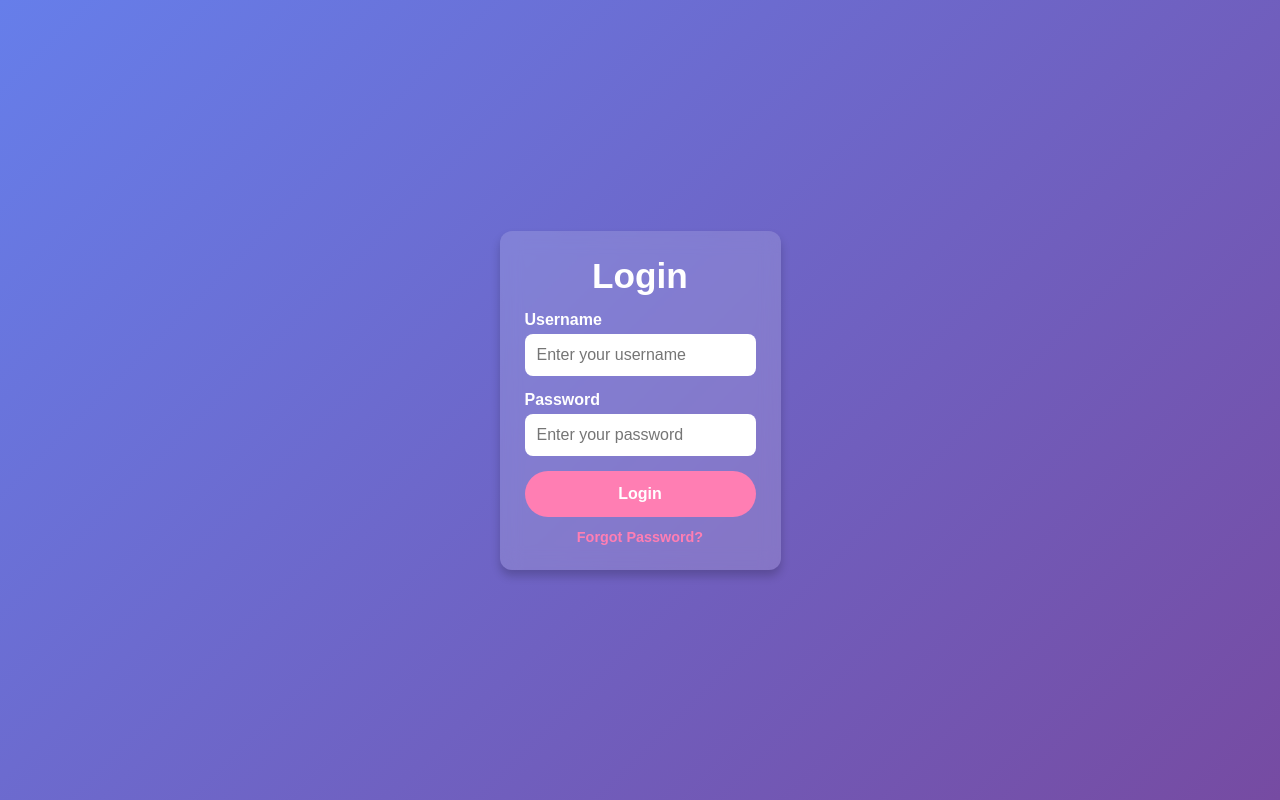
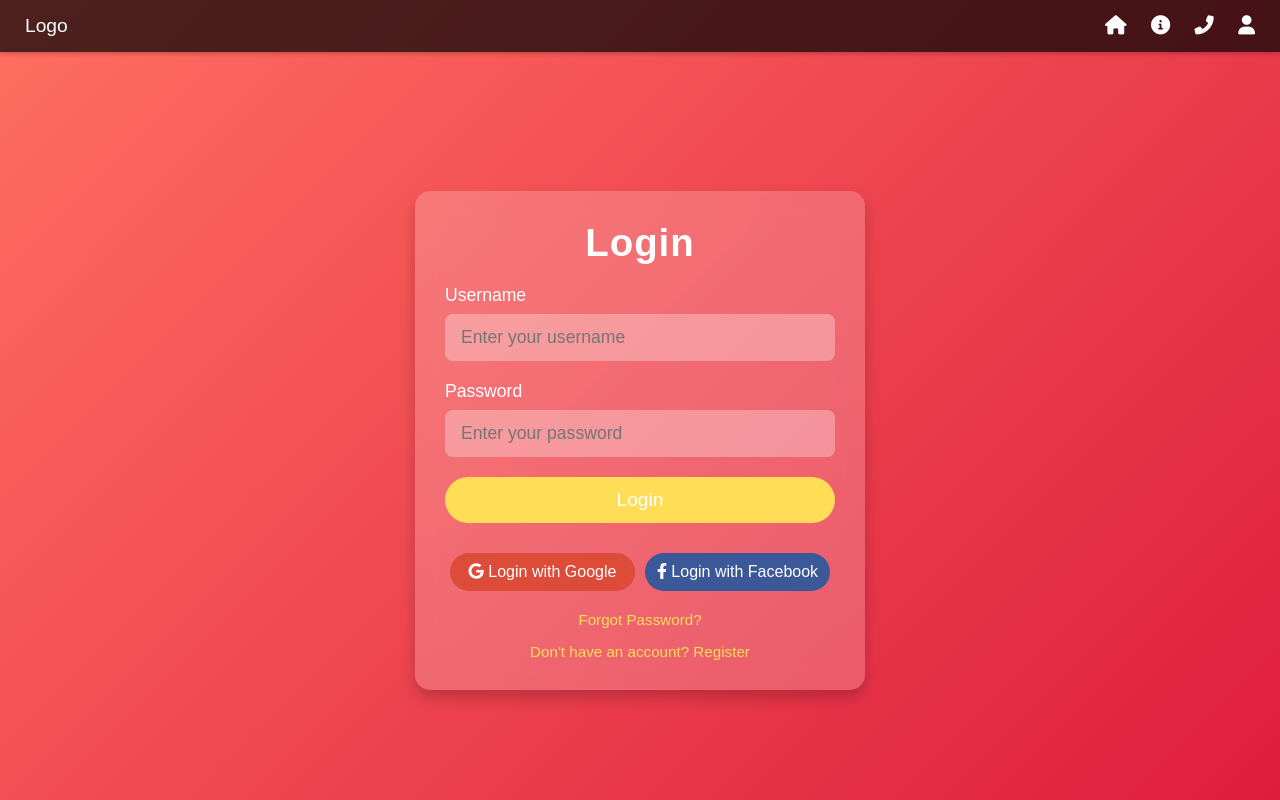
Before and after one commit to dkartik48/30Jan, a plain HTML site: page yogesh.html in a window 1280 px wide. Drawn offline with Linux system fonts and the light colour scheme.

Commit message:
changes by yogesh

```diff
--- a/yogesh.html
+++ b/yogesh.html
@@ -4,6 +4,7 @@
     <meta charset="UTF-8">
     <meta name="viewport" content="width=device-width, initial-scale=1.0">
     <title>Login Page</title>
+    <link href="https://cdnjs.cloudflare.com/ajax/libs/font-awesome/6.0.0-beta3/css/all.min.css" rel="stylesheet">
     <style>
         * {
             margin: 0;
@@ -12,93 +13,168 @@
             font-family: 'Arial', sans-serif;
         }
         body {
-            background: linear-gradient(135deg, #667eea, #764ba2);
+            background: linear-gradient(135deg, #ff6f61, #de1d3e);
             color: white;
             display: flex;
+            justify-content: center;
             align-items: center;
-            justify-content: center;
+            flex-direction: column;
             height: 100vh;
             text-align: center;
         }
+        nav {
+            position: absolute;
+            top: 0;
+            width: 100%;
+            background-color: rgba(0, 0, 0, 0.7);
+            padding: 15px;
+            display: flex;
+            justify-content: space-between;
+            align-items: center;
+            box-shadow: 0 2px 4px rgba(0, 0, 0, 0.2);
+        }
+        nav a {
+            color: white;
+            font-size: 1.2rem;
+            text-decoration: none;
+            padding: 10px;
+            transition: 0.3s;
+        }
+        nav a:hover {
+            color: #ffdd57;
+            background-color: rgba(255, 255, 255, 0.2);
+            border-radius: 5px;
+        }
         .container {
-            max-width: 400px;
-            padding: 25px;
-            background: rgba(255, 255, 255, 0.15);
-            border-radius: 12px;
-            box-shadow: 0 6px 10px rgba(0, 0, 0, 0.2);
-            backdrop-filter: blur(10px);
+            width: 100%;
+            max-width: 450px;
+            padding: 30px;
+            background: rgba(255, 255, 255, 0.2);
+            border-radius: 15px;
+            box-shadow: 0 8px 15px rgba(0, 0, 0, 0.2);
+            backdrop-filter: blur(12px);
+            margin-top: 80px;
         }
         h1 {
-            font-size: 2.2rem;
-            margin-bottom: 15px;
+            font-size: 2.4rem;
+            font-weight: 700;
+            margin-bottom: 20px;
+            letter-spacing: 1px;
         }
         .input-group {
-            margin: 15px 0;
+            margin-bottom: 20px;
             text-align: left;
         }
         label {
             display: block;
-            margin-bottom: 5px;
-            font-size: 1rem;
-            font-weight: bold;
+            margin-bottom: 8px;
+            font-size: 1.1rem;
         }
         input {
             width: 100%;
-            padding: 12px;
-            border: none;
+            padding: 12px 15px;
+            border: 1px solid transparent;
             border-radius: 8px;
-            font-size: 1rem;
-            outline: none;
-            transition: 0.3s;
+            font-size: 1.1rem;
+            background: rgba(255, 255, 255, 0.3);
+            color: white;
+            transition: all 0.3s ease;
         }
         input:focus {
-            background: rgba(255, 255, 255, 0.2);
-            color: white;
+            border-color: #ffdd57;
+            background: rgba(255, 255, 255, 0.5);
+            outline: none;
         }
         .btn {
-            padding: 14px 28px;
-            font-size: 1rem;
+            padding: 12px;
+            font-size: 1.2rem;
             color: white;
-            background: #ff7eb3;
+            background: #ffdd57;
             border: none;
-            border-radius: 30px;
+            border-radius: 25px;
             cursor: pointer;
             transition: 0.3s;
             width: 100%;
-            font-weight: bold;
+            margin-bottom: 10px;
         }
         .btn:hover {
-            background: #ff4f81;
+            background: #ffbb33;
             transform: scale(1.05);
         }
-        .forgot-pass {
-            margin-top: 12px;
-            font-size: 0.9rem;
+        .forgot-pass, .register-link {
+            margin-top: 15px;
+            font-size: 0.95rem;
         }
-        .forgot-pass a {
-            color: #ff7eb3;
+        .forgot-pass a, .register-link a {
+            color: #ffdd57;
             text-decoration: none;
-            font-weight: bold;
+            font-weight: 500;
         }
-        .forgot-pass a:hover {
-            text-decoration: underline;
+        .forgot-pass a:hover, .register-link a:hover {
+            color: #ffbb33;
+        }
+        .social-buttons {
+            display: flex;
+            justify-content: space-between;
+            margin-top: 15px;
+        }
+        .social-buttons button {
+            flex: 1;
+            padding: 10px;
+            font-size: 1rem;
+            border: none;
+            border-radius: 25px;
+            cursor: pointer;
+            margin: 5px;
+            transition: 0.3s;
+        }
+        .google-btn {
+            background: #dd4b39;
+            color: white;
+        }
+        .facebook-btn {
+            background: #3b5998;
+            color: white;
+        }
+        .google-btn:hover {
+            background: #c23321;
+        }
+        .facebook-btn:hover {
+            background: #2d4373;
         }
     </style>
 </head>
 <body>
+    <nav>
+        <div class="nav-left">
+            <a href="#">Logo</a>
+        </div>
+        <div class="nav-right">
+            <a href="#"><i class="fas fa-home"></i></a>
+            <a href="#"><i class="fas fa-info-circle"></i></a>
+            <a href="#"><i class="fas fa-phone-alt"></i></a>
+            <a href="#"><i class="fas fa-user"></i></a>
+        </div>
+    </nav>
+
     <div class="container">
         <h1>Login</h1>
         <form>
             <div class="input-group">
                 <label for="username">Username</label>
-                <input type="text" id="username" name="username" placeholder="Enter your username" required>
+                <input type="text" id="username" name="username" required placeholder="Enter your username">
             </div>
             <div class="input-group">
                 <label for="password">Password</label>
-                <input type="password" id="password" name="password" placeholder="Enter your password" required>
+                <input type="password" id="password" name="password" required placeholder="Enter your password">
             </div>
             <button type="submit" class="btn">Login</button>
+            <div class="social-buttons">
+                <button type="button" class="google-btn"><i class="fab fa-google"></i> Login with Google</button>
+                <button type="button" class="facebook-btn"><i class="fab fa-facebook-f"></i> Login with Facebook</button>
+            </div>
             <p class="forgot-pass"><a href="#">Forgot Password?</a></p>
+            <p class="register-link"><a href="#">Don't have an account? Register</a></p>
         </form>
     </div>
 </body>
```
Also changed, not shown: Arman.html (+8 -17 lines).
